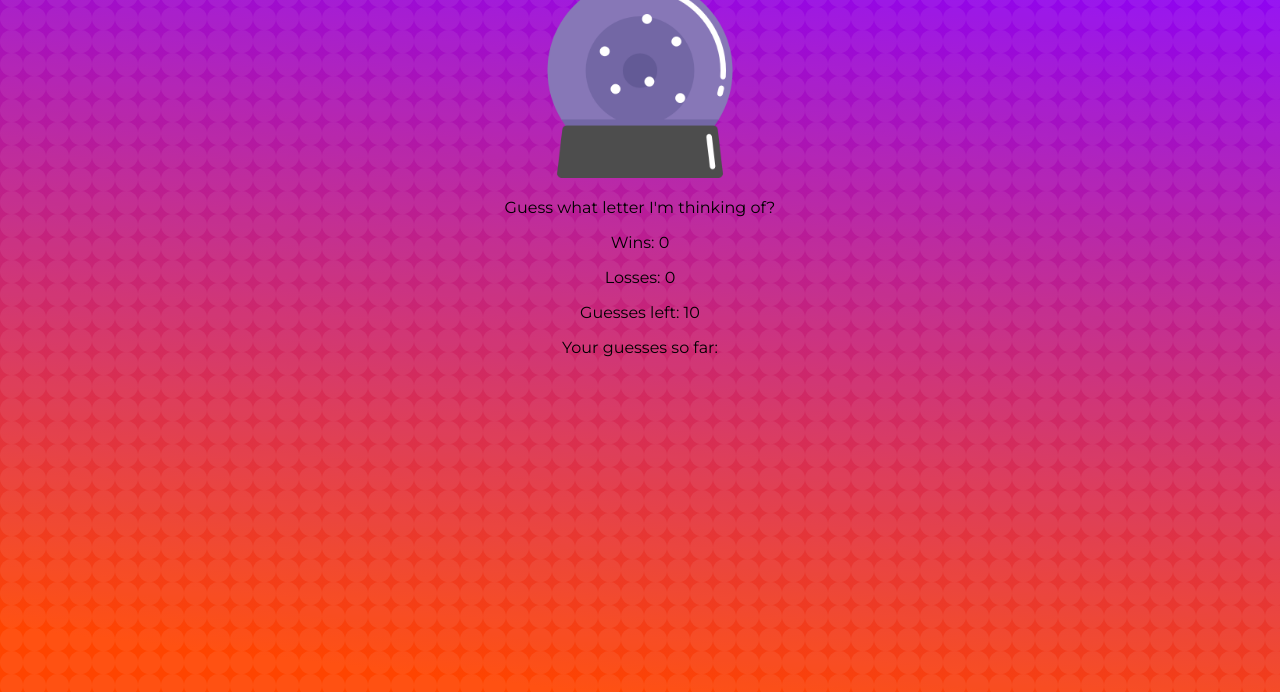
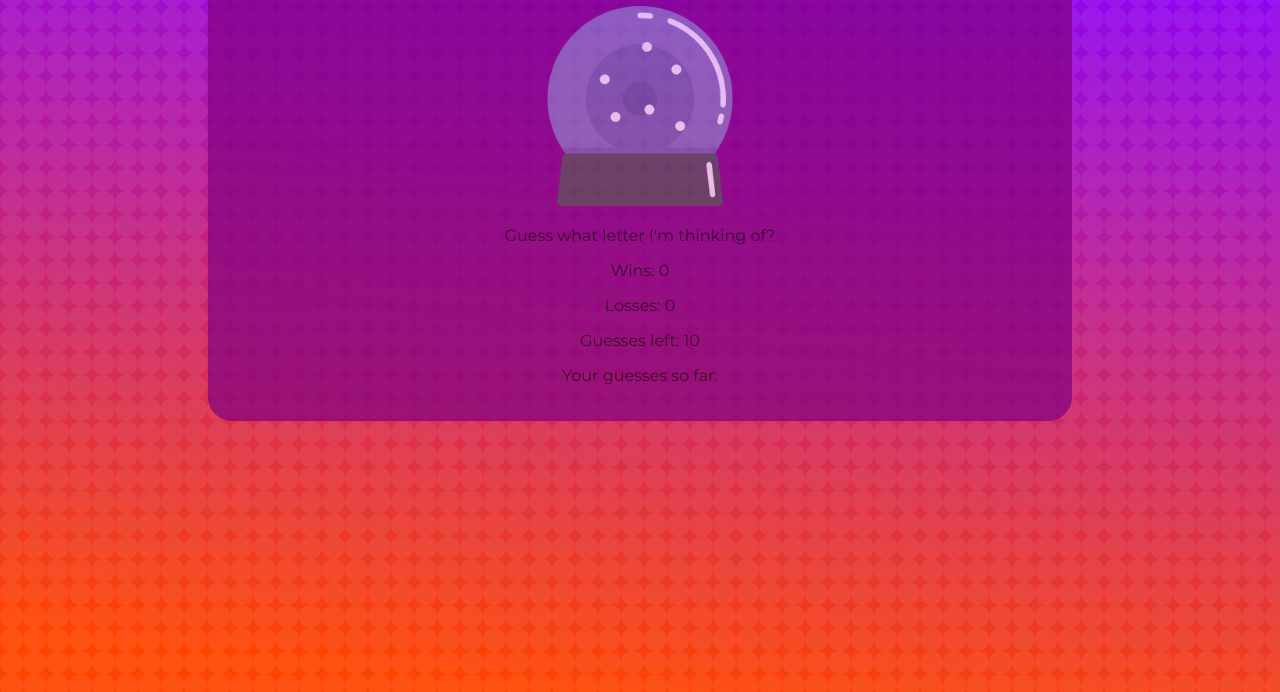
Before and after one commit to vivgarcia/Psychic-Game, a plain HTML site: page index.html in a window 1280 px wide. Shown: the part 108-800 px from the top of the page. Drawn offline with nearby package versions, Linux system fonts and the light colour scheme.

Commit message:
styling update

```diff
--- a/assets/style.css
+++ b/assets/style.css
@@ -4,7 +4,14 @@ body{
     background-attachment: fixed;
     background-size: cover;
 }
-
+.container{
+    margin: 0 200px;
+    text-align: center;
+    border-radius: 24px;
+    opacity: 0.7;
+    background-color: purple;
+    padding: 20px;
+}
 h1 {
     font-family: 'Playfair Display', serif;
     color: #fff;
@@ -12,7 +19,3 @@ h1 {
 p {
     font-family: 'Montserrat', sans-serif;
 }
-.container{
-    margin: 0 auto;
-    text-align: center;
-}
```
